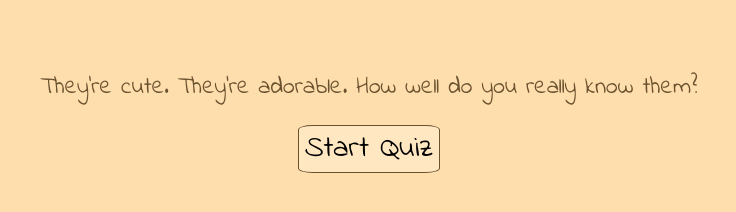
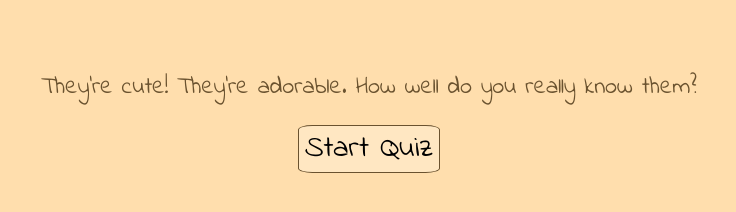
Before and after one commit to tatianamrj/cat-quiz-app, a plain HTML site: page index.html in a window 1280 px wide. Shown: the part 500-712 px from the top of the page, 271-1007 px from the left. Drawn offline with nearby package versions, Linux system fonts and the light colour scheme.

Commit message:
changed content

```diff
--- a/index.html
+++ b/index.html
@@ -28,7 +28,7 @@
   <section role="region">
     <div class="col-8" id='quiz-content'>
       <h2>
-        <span>They’re cute.</span>
+        <span>They’re cute!</span>
         <span>They’re adorable.</span>
         <span>How well do you really know them?</span>
       </h2>
```
